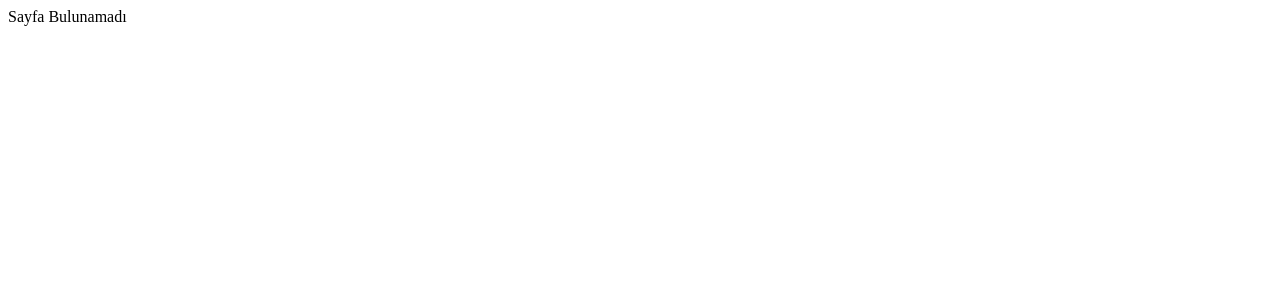
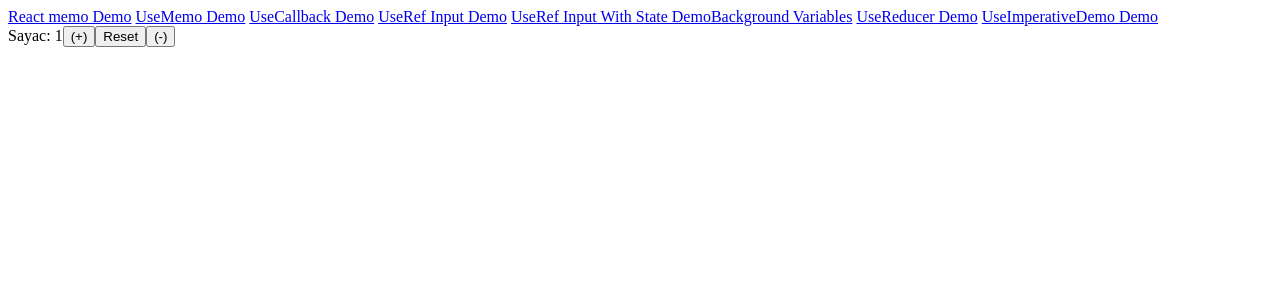
Before and after one commit to neominalsolutions/architect-react-webpack-app, a React app: page /memoization/useImperativeDemo in a window 1280 px wide. Shown: the top 300 px of the page. Built offline with nearby package versions, Linux system fonts and the light colour scheme.

Commit message:
useImperative Hook kullanımı

```diff
--- a/src/index.tsx
+++ b/src/index.tsx
@@ -19,6 +19,7 @@ import UseRefInputDemo, {
 	UseRefInputDemoWithState,
 } from './pages/memoization/useRef/useref.demo';
 import UseReducerDemo from './pages/memoization/useReducer/usereducer.demo';
+import UseImperativeHandleDemo from './pages/memoization/useImperative/useimperative.demo';
 
 const App = () => {
 	return <>Hello</>;
@@ -47,7 +48,8 @@ const router = createBrowserRouter([
 				<Link to="/memoization/backgroundVariables">
 					Background Variables
 				</Link>{' '}
-				<Link to="/memoization/useReducerDemo"> UseReducer Demo</Link>
+				<Link to="/memoization/useReducerDemo"> UseReducer Demo</Link>{' '}
+				<Link to="/memoization/useImperativeDemo"> UseImperativeDemo Demo</Link>
 				<div>
 					<Outlet />
 				</div>
@@ -81,6 +83,10 @@ const router = createBrowserRouter([
 			{
 				path: 'useReducerDemo',
 				Component: UseReducerDemo,
+			},
+			{
+				path: 'useImperativeDemo',
+				Component: UseImperativeHandleDemo,
 			},
 		],
 	},
--- /dev/null
+++ b/src/pages/memoization/useImperative/counter.label.demo.tsx
@@ -0,0 +1,40 @@
+import React, {
+	ForwardedRef,
+	forwardRef,
+	useImperativeHandle,
+	useState,
+} from 'react';
+
+export type CounterLabelHandle = {
+	reset: () => void;
+	increase: () => void;
+	decrease: () => void;
+};
+
+type Props = {
+	count: number;
+};
+
+function CounterLabelDemo(
+	{ count }: Props,
+	forwadedRef: ForwardedRef<CounterLabelHandle>
+) {
+	console.log('...child rendering');
+	const [counter, setCounter] = useState<number>(count);
+
+	useImperativeHandle(forwadedRef, () => ({
+		reset() {
+			setCounter(0);
+		},
+		increase() {
+			setCounter(counter + 1);
+		},
+		decrease() {
+			setCounter(counter + 1);
+		},
+	}));
+
+	return <>Sayac: {counter}</>;
+}
+
+export default forwardRef(CounterLabelDemo);
--- /dev/null
+++ b/src/pages/memoization/useImperative/useimperative.demo.tsx
@@ -0,0 +1,46 @@
+// bir component içerisindeki state'i componentin dışarı açmış olduğu methodlar vasıtası ile güncelleme durumunda kullanılan bir yöntem
+// <CounterLabel ref={cRef} />
+
+import React, { useRef } from 'react';
+import CounterLabelDemo, { CounterLabelHandle } from './counter.label.demo';
+
+// cRef.current.increase();
+// cRef.current.setInitialState();
+
+// Label: 3 (+) 4
+
+// Parent Component
+
+function UseImperativeHandleDemo() {
+	console.log('...parent rendering');
+	const cref = useRef<CounterLabelHandle>(null);
+
+	const onIncrease = () => {
+		if (cref.current) {
+			cref.current.increase();
+		}
+	};
+
+	const onDecrease = () => {
+		if (cref.current) {
+			cref.current.decrease();
+		}
+	};
+
+	const onReset = () => {
+		if (cref.current) {
+			cref.current.reset();
+		}
+	};
+
+	return (
+		<>
+			<CounterLabelDemo count={1} ref={cref} />
+			<button onClick={onIncrease}>(+)</button>
+			<button onClick={onReset}>Reset</button>
+			<button onClick={onDecrease}>(-)</button>
+		</>
+	);
+}
+
+export default UseImperativeHandleDemo;
```
